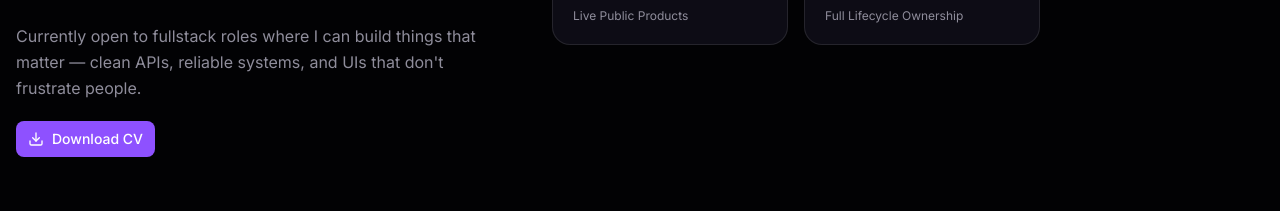
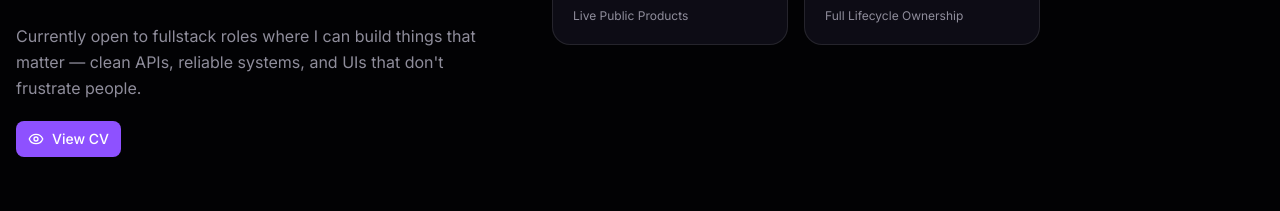
Before and after one commit to jeamiel03019893/portfolio, a React (Vite) app: page / in a window 1280 px wide. Shown: the part 1220-1431 px from the top of the page. Built offline with nearby package versions, Linux system fonts and the light colour scheme.

Commit message:
Rename CV button to "View CV" and swap icon to Eye
Co-Authored-By: Claude Sonnet 4.6 <noreply@anthropic.com>

```diff
--- a/src/components/sections/About.tsx
+++ b/src/components/sections/About.tsx
@@ -1,4 +1,4 @@
-import { Layers, Rocket, GitMerge, Code2, Download } from 'lucide-react';
+import { Layers, Rocket, GitMerge, Code2, Eye } from 'lucide-react';
 import { Button } from '@/components/ui/button';
 import { FadeIn } from '@/components/FadeIn';
 
@@ -84,8 +84,8 @@ export function About() {
 								className='bg-violet-500 hover:bg-violet-600 text-white gap-2 transition-transform duration-300 hover:scale-105'
 							>
 								<a href={CV_URL} target='_blank' rel='noreferrer'>
-									<Download className='h-4 w-4' />
-									Download CV
+									<Eye className='h-4 w-4' />
+									View CV
 								</a>
 							</Button>
 						</FadeIn>
```
